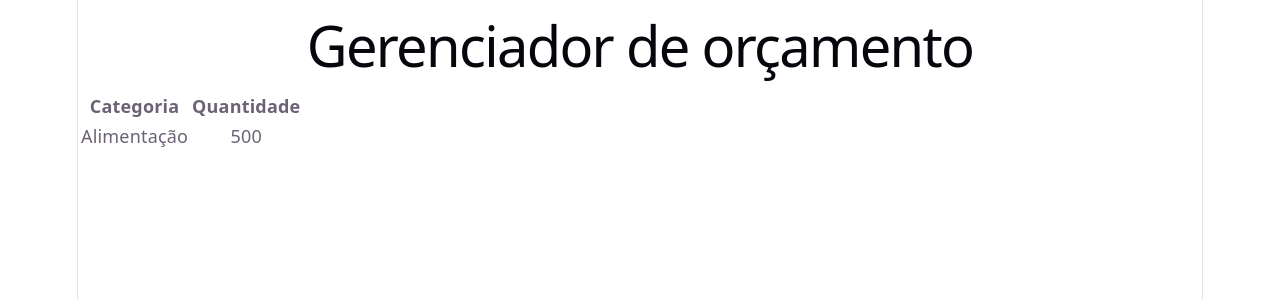
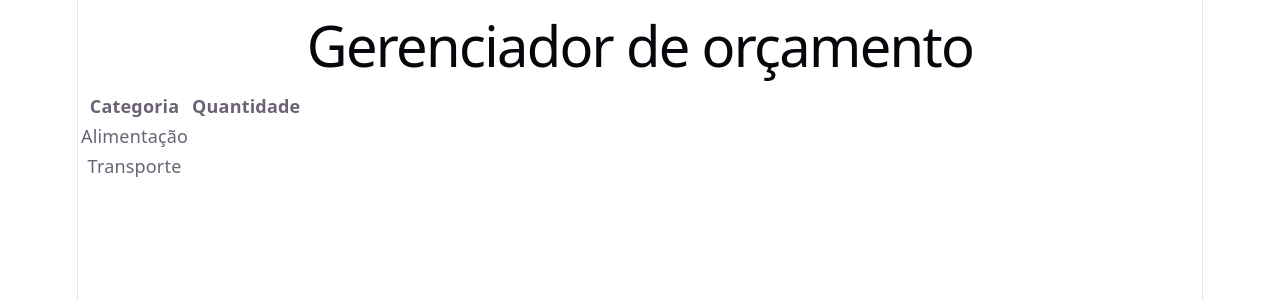
Before and after one commit to renatojuniorj94/budget-manager-web, a React (Vite) app in the folder budget-manager/: page / in a window 1280 px wide. Shown: the top 300 px of the page. Built offline with nearby package versions, Linux system fonts and the light colour scheme.

Commit message:
Using the 'map' function to define each category

```diff
--- a/budget-manager/src/components/BudgetTable.tsx
+++ b/budget-manager/src/components/BudgetTable.tsx
@@ -1,4 +1,4 @@
-function BudgetTable() {
+function BudgetTable({ budgetData }) {
     return (
         <table>
             <thead>
@@ -8,10 +8,11 @@ function BudgetTable() {
                 </tr>
             </thead>
             <tbody>
-                <tr>
-                    <td>Alimentação</td>
-                    <td>500</td>
-                </tr>
+                {budgetData.map((item:{ categoria: string; quantidade: number }) => (
+                    <tr key={item.categoria}>
+                        <td>{item.categoria}</td>
+                    </tr>
+                ))}
             </tbody>
         </table>
     )
```
